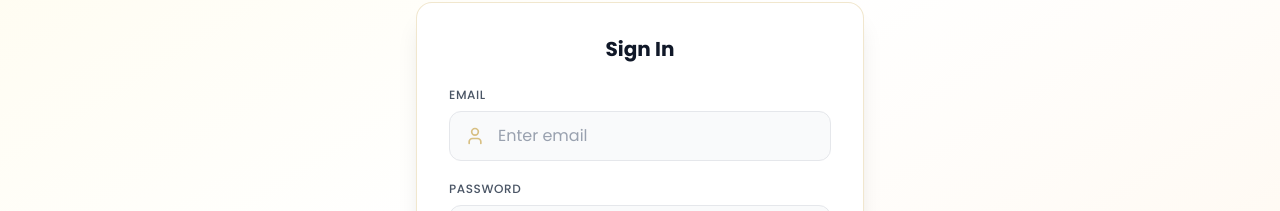
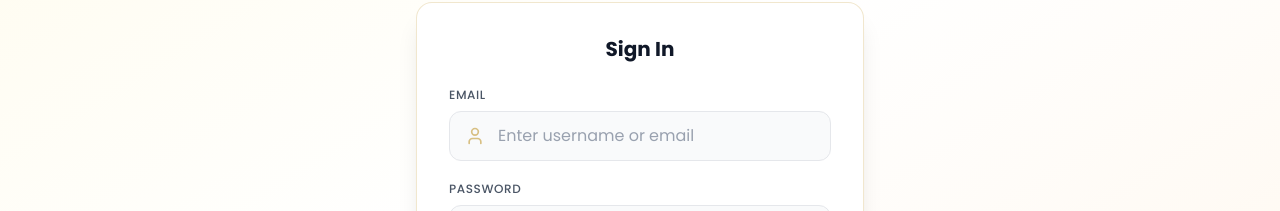
Before and after one commit to cmjjewellerscom-spec/cmj, a Next.js app: page /admin in a window 1280 px wide. Shown: the part 293-504 px from the top of the page. Built offline with nearby package versions, Linux system fonts and the light colour scheme; no server answers.

Commit message:
feat: allow username login for admin

```diff
--- a/src/app/admin/page.tsx
+++ b/src/app/admin/page.tsx
@@ -21,8 +21,11 @@ export default function AdminLogin() {
         setLoading(true);
 
         try {
+            // Allow login with just username (e.g. "manasag" -> "manasag@cmj.admin")
+            const emailToUse = email.includes('@') ? email : `${email}@cmj.admin`;
+
             const { error: signInError } = await supabase.auth.signInWithPassword({
-                email,
+                email: emailToUse,
                 password,
             });
 
@@ -75,11 +78,11 @@ export default function AdminLogin() {
                             <div className="relative">
                                 <User className="absolute left-4 top-1/2 -translate-y-1/2 w-5 h-5 text-primary/50" />
                                 <input
-                                    type="email"
+                                    type="text"
                                     value={email}
                                     onChange={(e) => setEmail(e.target.value)}
                                     className="w-full bg-gray-50 dark:bg-gray-900/50 border border-gray-200 dark:border-gray-700 rounded-xl pl-12 pr-4 py-3 text-gray-900 dark:text-white placeholder-gray-400 focus:outline-none focus:border-primary focus:ring-2 focus:ring-primary/20 transition-all"
-                                    placeholder="Enter email"
+                                    placeholder="Enter username or email"
                                     required
                                 />
                             </div>
```
